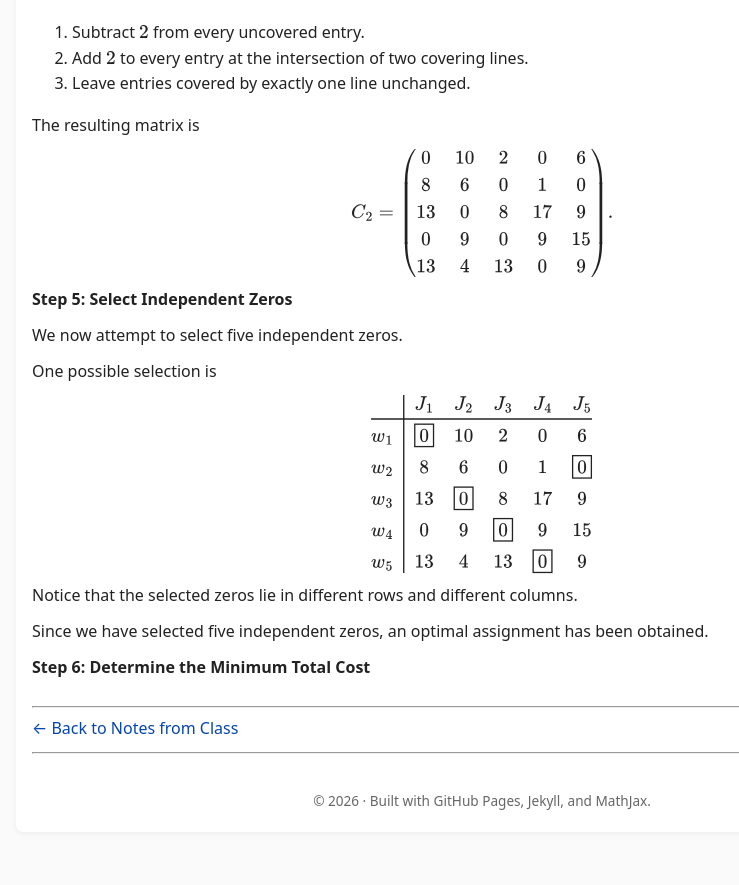
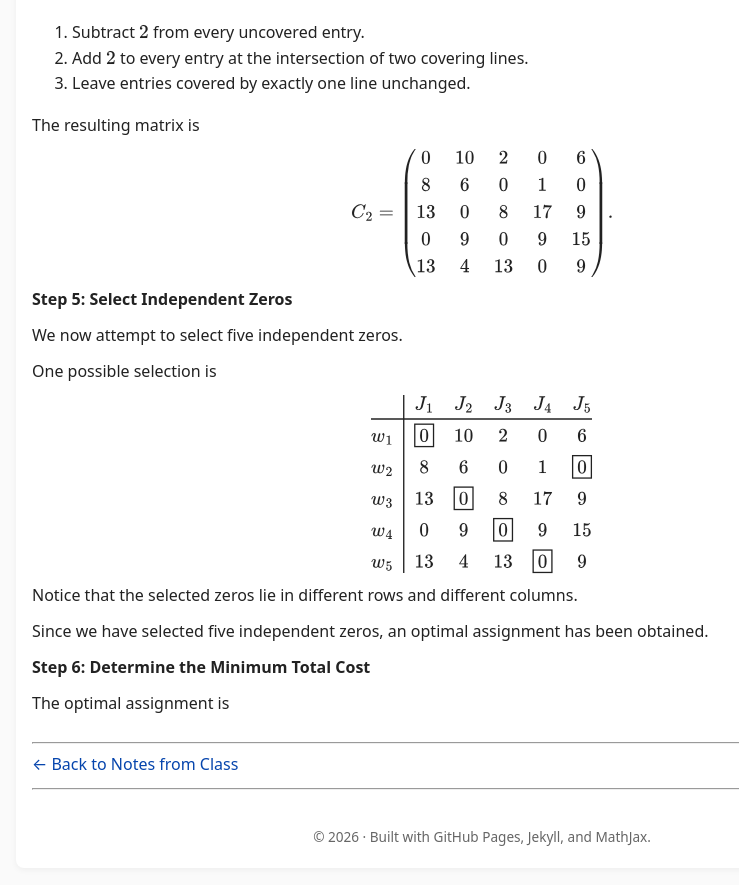
Before and after one commit to SaleemKamaludin/SaleemKamaludin.github.io, a Jekyll site: the page built from courses/math-2276/notes-from-class/supplementary-lecture-6/index.md, in a window 1280 px wide and 900 px high, scrolled down 8273 px. Shown: the top 885 px of the window, without its empty margins (158-897 px from the left). Built offline with Jekyll 4.4.1, drawn with Linux system fonts in a browser that asks for light colours; before the commit the page ends 9137 px from its top, so only the background shows below that.

Commit message:
Introduce optimal assignment in Step 6 of Example 1.3

```diff
--- a/courses/math-2276/notes-from-class/supplementary-lecture-6/index.md
+++ b/courses/math-2276/notes-from-class/supplementary-lecture-6/index.md
@@ -1363,7 +1363,15 @@ w_5 & 13 & 4 & 13 & \boxed{0} & 9
       <strong>Step 6: Determine the Minimum Total Cost</strong>
     </p>
 
-  </div>
+
+    <div id="example-hungarian-five-by-five-step-6-optimal-assignment-intro">
+
+      <p>
+        The optimal assignment is
+      </p>
+
+    </div>
+</div>
 </div>
 
 
```
